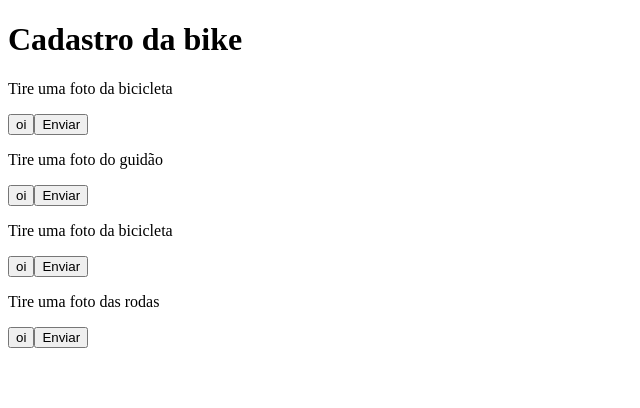
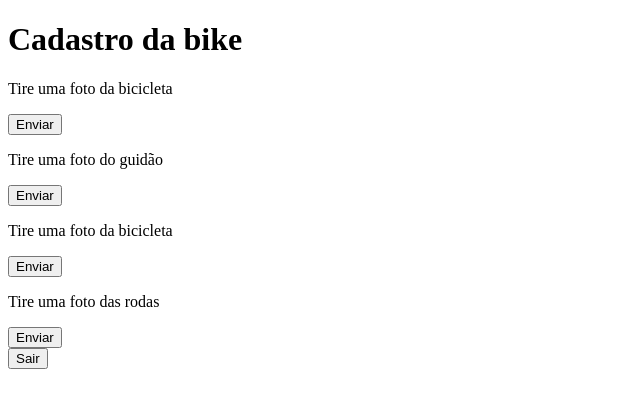
Before and after one commit to Checkpoint-Responsive/Sprint3, a React (Vite) app: page /pagina-cadastro in a window 1280 px wide. Shown: the top 408 px of the page, without its empty margins (0-640 px from the left). Built offline with nearby package versions, Linux system fonts and the light colour scheme.

Commit message:
Update index.jsx

```diff
--- a/src/routes/Cadastro/index.jsx
+++ b/src/routes/Cadastro/index.jsx
@@ -9,23 +9,22 @@ export default function PaginaCadastro(){
     <section className="cadastro">
             <div className="box">
                 <p>Tire uma foto da bicicleta</p>
-                <button>oi</button>
                 <button className="btnEnviar">Enviar</button>
             </div>
             <div className="box">
                 <p>Tire uma foto do guidão</p>
-                <button>oi</button>
                 <button className="btnEnviar">Enviar</button>
                 </div>
             <div className="box">
                 <p>Tire uma foto da bicicleta</p>
-                <button>oi</button>
                 <button className="btnEnviar">Enviar</button>
                 </div>
             <div className="box">
                 <p>Tire uma foto das rodas</p>
-                <button>oi</button>
                 <button className="btnEnviar">Enviar</button>
+            </div>
+            <div className="box">
+                <button className="btnEnviar">Sair</button>
             </div>
     </section>
 </main>
```
